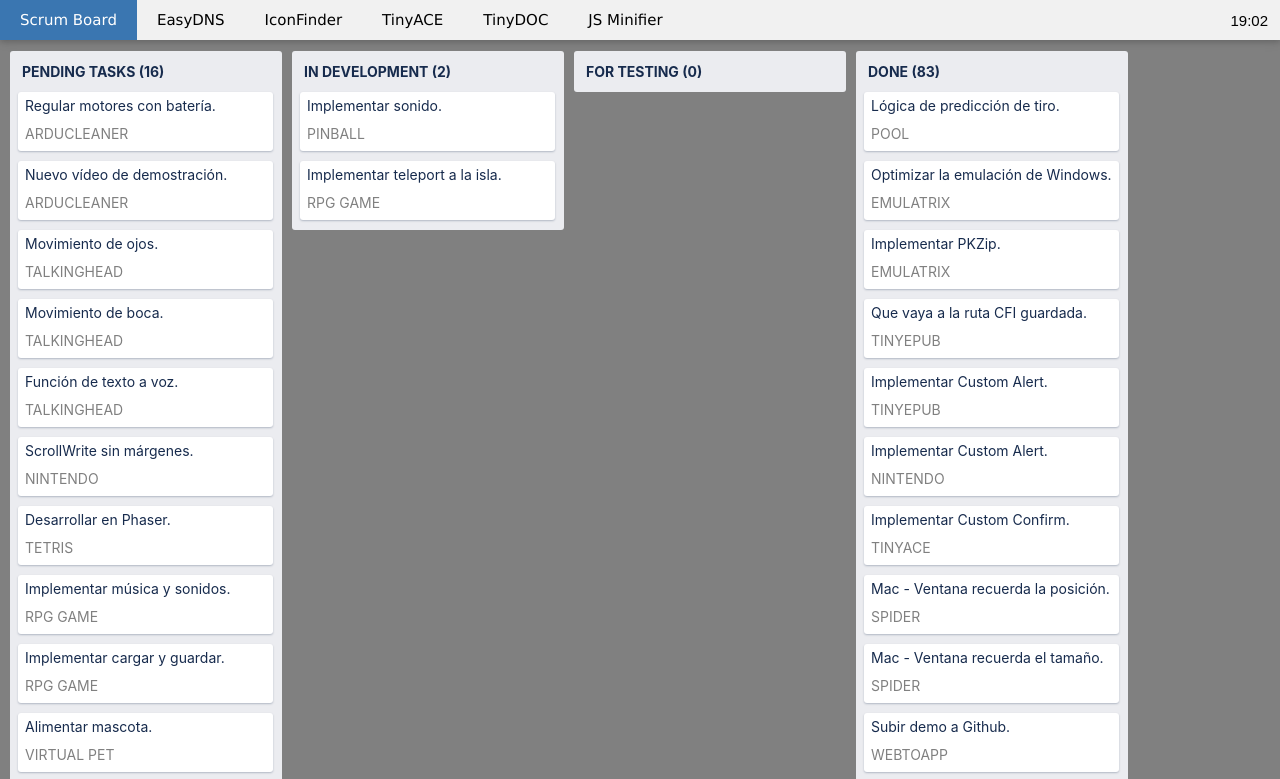
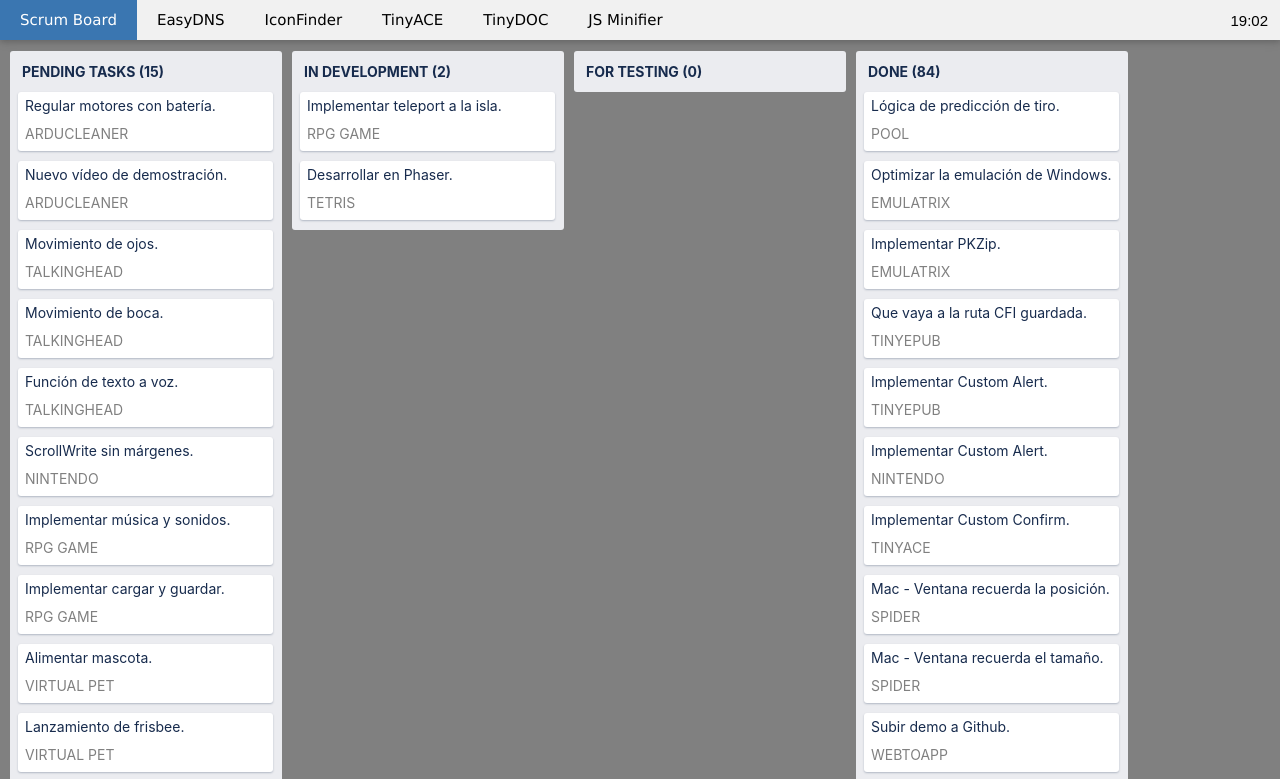
Before and after one commit to lrusso/LRusso, a plain HTML site: page Board.htm in a window 1280 px wide. Shown: the top 779 px of the page. Drawn offline with Linux system fonts and the light colour scheme.

Commit message:
Add files via upload

```diff
--- a/Board.htm
+++ b/Board.htm
@@ -203,7 +203,6 @@
 				a.addToPending("TALKINGHEAD","Movimiento de boca.");
 				a.addToPending("TALKINGHEAD","Función de texto a voz.");
 				a.addToPending("NINTENDO","ScrollWrite sin márgenes.");
-				a.addToPending("TETRIS","Desarrollar en Phaser.");
 				a.addToPending("RPG GAME","Implementar música y sonidos.");
 				a.addToPending("RPG GAME","Implementar cargar y guardar.");
 				a.addToPending("VIRTUAL PET","Alimentar mascota.");
@@ -214,8 +213,8 @@
 				a.addToPending("MOBILITY LAUNCHER","Publicar sin registro de llamadas.");
 				a.addToPending("BLIND COMMUNICATOR","Publicar sin registro de llamadas.");
 
-				a.addToDevelopment("PINBALL","Implementar sonido.");
 				a.addToDevelopment("RPG GAME","Implementar teleport a la isla.");
+				a.addToDevelopment("TETRIS","Desarrollar en Phaser.");
 
 				//a.addToTest("POOL","Lógica de predicción de tiro.");
 
@@ -302,6 +301,7 @@
 				a.addToDone("PINBALL","Score back gray border silver.");
 				a.addToDone("PINBALL","Animación en callback de circles.");
 				a.addToDone("PINBALL","Animación de ball launcher.");
+				a.addToDone("PINBALL","Implementar sonido.");
 				}
 		</script>
 	</body>
```
